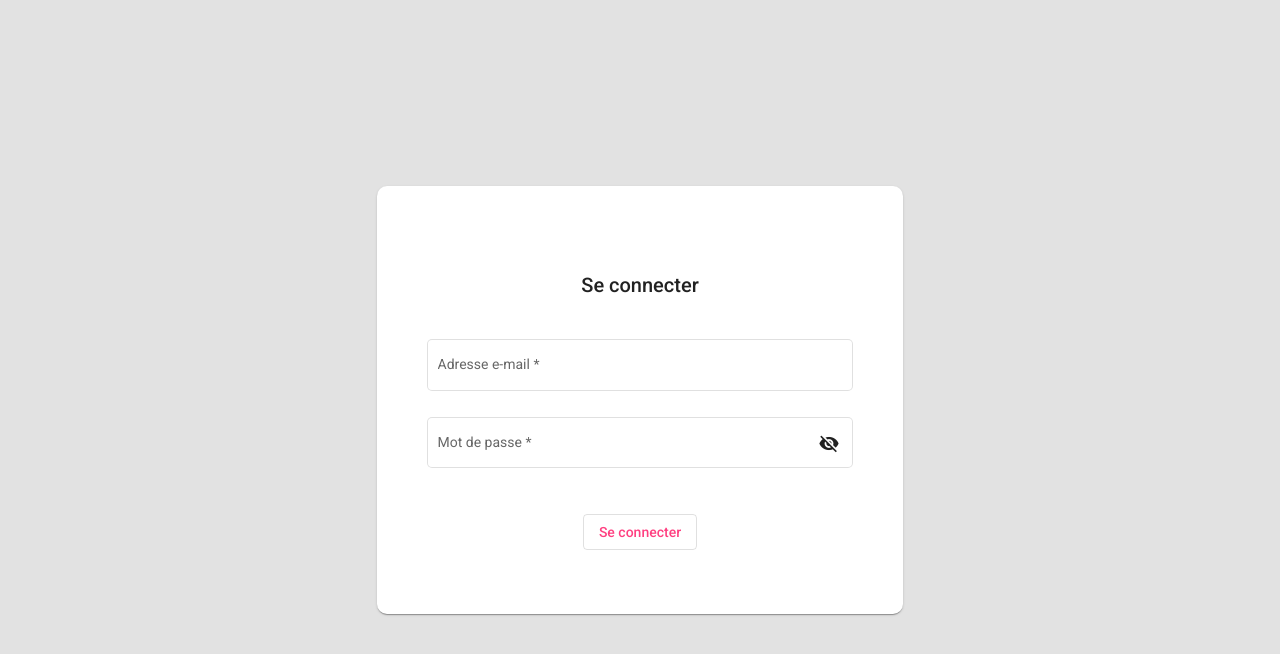
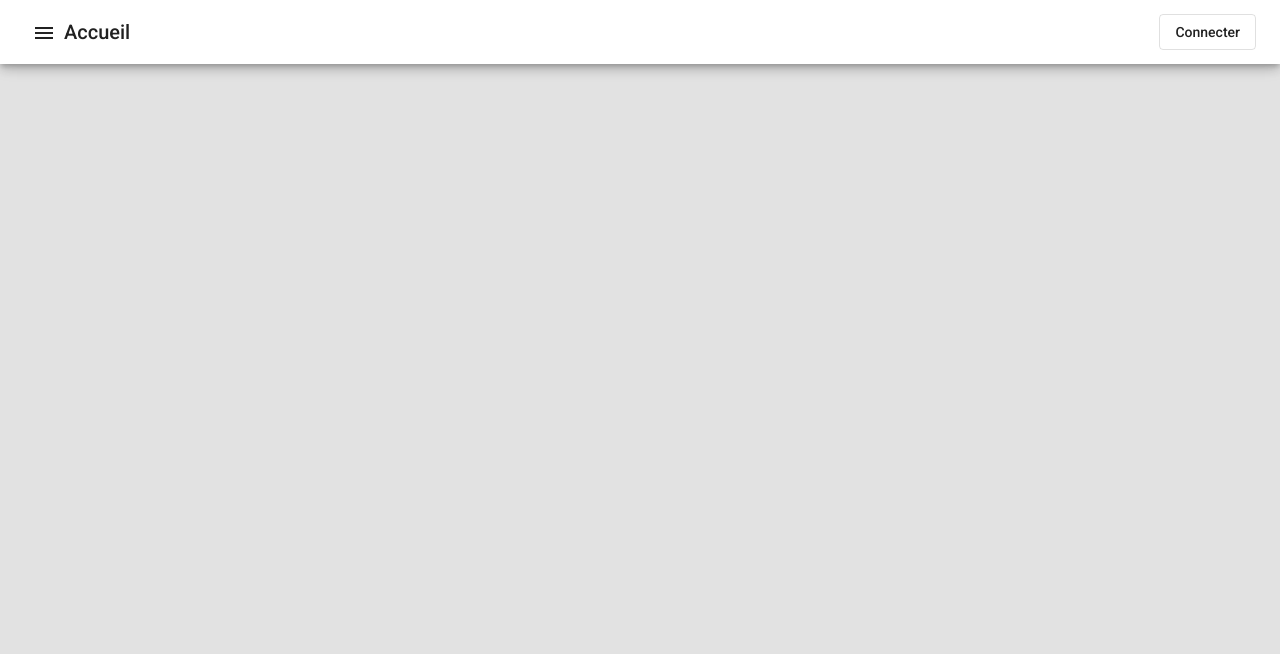
Before and after one commit to AlfredNico/SEMWEE, an Angular app: page /accueil in a window 1280 px wide. Before the commit this address led to /connexion. Shown: the top 654 px of the page. Built offline with nearby package versions, Linux system fonts and the light colour scheme; what ngx-cookie-service would draw is missing.

Commit message:
home page

```diff
--- a/src/app/app.module.ts
+++ b/src/app/app.module.ts
@@ -14,7 +14,6 @@ import { HttpClientModule, HTTP_INTERCEPTORS } from '@angular/common/http';
 import { ErrorInterceptor } from './error.interceptor';
 import { TokenInterceptor } from './token.interceptor';
 import { MockInterceptor } from './mock.interceptor';
-import { NotificationService } from './services/notification.service';
 
 
 @NgModule({
@@ -31,6 +30,10 @@ import { NotificationService } from './services/notification.service';
     RouterModule.forRoot([
       {
         path: 'accueil',
+        loadChildren: () => import('./public-sapces/public-spaces.module').then(m => m.PublicSpacesModule),
+      },
+      {
+        path: 'espace-user',
         loadChildren: () => import('./user-spaces/user-space.module').then(m => m.UserSpaceModule),
         canActivate: [AuthGuard]
       },
--- a/src/app/authentification/components/sign-in/sign-in.component.ts
+++ b/src/app/authentification/components/sign-in/sign-in.component.ts
@@ -63,7 +63,7 @@ export class SignInComponent implements OnInit {
     try {
       const user = await this.authService.login(this.loginForm.value);
       if (user) {
-        this.router.navigateByUrl('/');
+        this.router.navigateByUrl('/espace-user');
       }
     } catch (error) {
       if (error instanceof HttpErrorResponse) {
--- /dev/null
+++ b/src/app/public-sapces/components/public-layout/public-layout.component.scss
@@ -0,0 +1,9 @@
+.app-header {
+    justify-content: space-between;
+    position: fixed;
+    top: 0;
+    left: 0;
+    right: 0;
+    z-index: 2;
+    box-shadow: 0 3px 5px -1px rgba(0, 0, 0, .2), 0 6px 10px 0 rgba(0, 0, 0, .14), 0 1px 18px 0 rgba(0, 0, 0, .12);
+}
--- /dev/null
+++ b/src/app/public-sapces/components/public-layout/public-layout.component.ts
@@ -0,0 +1,35 @@
+import { Component, OnInit } from '@angular/core';
+import { AuthService } from '@app/authentification/services/auth.service';
+
+@Component({
+  selector: 'app-public-layout',
+  template: `
+    <mat-toolbar class="app-header px-4" [style.background]="'white'">
+      <button mat-icon-button aria-label="icon-button with menu icon">
+        <mat-icon>menu</mat-icon>
+      </button>
+      <span>Accueil</span>
+      <div class="spacer"></div>
+      <!--<button mat-stroked-button [routerLink]="['/connexion']" class="mx-3">Connecter</button>
+      <button mat-stroked-button (click)="auth.logout()" class="mx-3">Déconnecter</button> -->
+      <ng-template #loginTemplete>
+         <button mat-stroked-button [routerLink]="['/connexion']" class="mx-3">Connecter</button>
+      </ng-template>
+      <ng-template #logoutTemplete>
+          <button mat-stroked-button (click)="auth.logout()" class="mx-3">Déconnecter</button>
+      </ng-template>
+
+      <ng-container *ngTemplateOutlet="!auth.currentUserSubject?.value ? loginTemplete : logoutTemplete">
+      </ng-container>
+    </mat-toolbar>
+  `,
+  styleUrls: ['./public-layout.component.scss']
+})
+export class PublicLayoutComponent implements OnInit {
+
+  constructor(public auth: AuthService) { }
+
+  ngOnInit(): void {
+  }
+
+}
```
Also changed, not shown: src/app/public-sapces/public-spaces.module.ts (added, +21 -0 lines), 1 other file (tests, documents, lock files or other folders).
